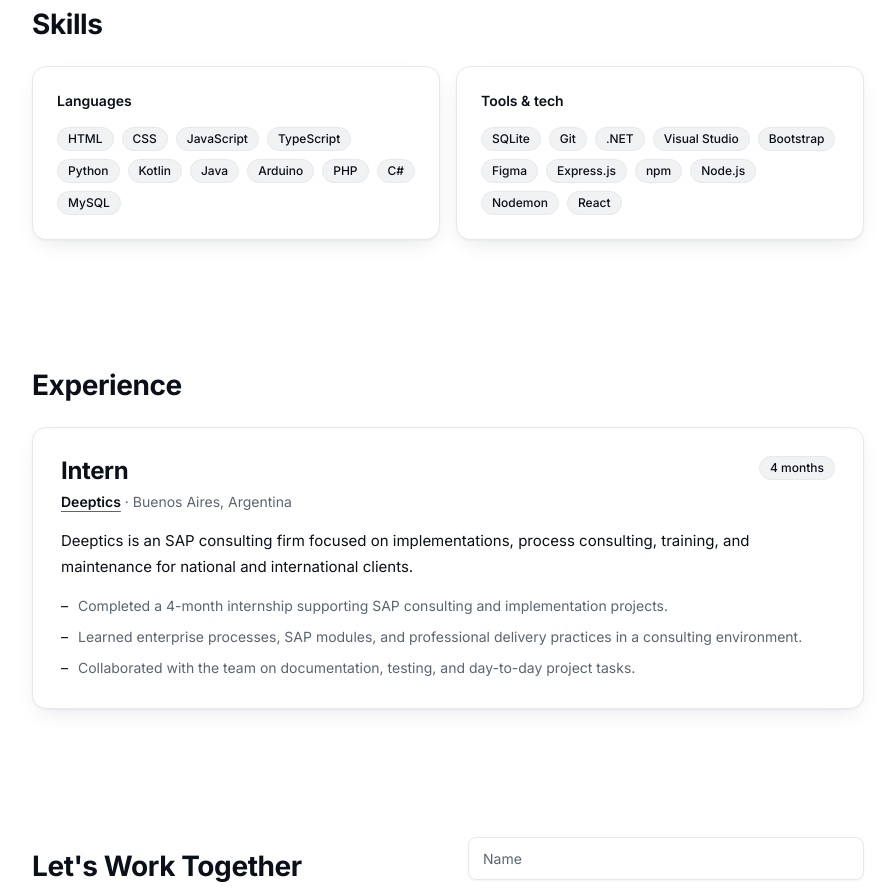
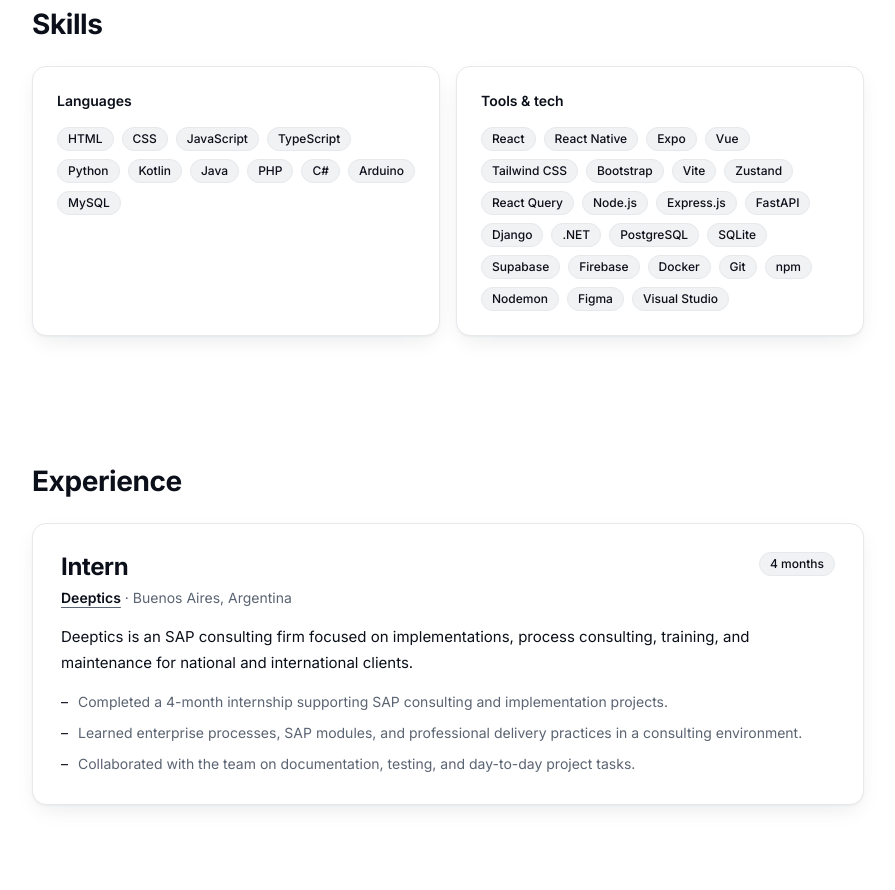
Before and after one commit to santyAlv/portfolio, a React (Vite) app: page / in a window 1280 px wide. Shown: the part 2800-3690 px from the top of the page, without its empty margins (192-1087 px from the left). Built offline with nearby package versions, Linux system fonts and the light colour scheme.

Commit message:
Update skills to match the stack used across current projects

```diff
--- a/src/constants/index.js
+++ b/src/constants/index.js
@@ -49,15 +49,12 @@ const services = [
 const languages = [
     {
         name: "HTML",
-        badge: "https://img.shields.io/badge/HTML-E34F26?style=for-the-badge&logo=html5&logoColor=white",
     },
     {
         name: "CSS",
-        badge: "https://img.shields.io/badge/CSS-1572B6?style=for-the-badge&logo=css3&logoColor=white",
     },
     {
         name: "JavaScript",
-        badge: "https://img.shields.io/badge/javascript-%23323330.svg?style=for-the-badge&logo=javascript&logoColor=%23F7DF1E",
     },
     {
         name: "TypeScript",
@@ -70,70 +67,93 @@ const languages = [
     },
     {
         name: "Java",
-        badge: "https://img.shields.io/badge/java-%23ED8B00.svg?style=for-the-badge&logo=openjdk&logoColor=black",
+    },
+    {
+        name: "PHP",
+    },
+    {
+        name: "C#",
     },
     {
         name: "Arduino",
-        badge: "https://img.shields.io/badge/-Arduino-00979D?style=for-the-badge&logo=Arduino&logoColor=white",
-    },
-    {
-        name: "PHP",
-        badge: "https://img.shields.io/badge/php-%23777BB4.svg?style=for-the-badge&logo=php&logoColor=white",
-    },
-    {
-        name: "C#",
-        badge: "https://img.shields.io/badge/c%23-%23239120.svg?style=for-the-badge&logo=csharp&logoColor=white",
     },
     {
         name: "MySQL",
-        badge: "https://img.shields.io/badge/mysql-4479A1.svg?style=for-the-badge&logo=mysql&logoColor=white",
     },
 ];
 
 const tools = [
     {
+        name: "React",
+    },
+    {
+        name: "React Native",
+    },
+    {
+        name: "Expo",
+    },
+    {
+        name: "Vue",
+    },
+    {
+        name: "Tailwind CSS",
+    },
+    {
+        name: "Bootstrap",
+    },
+    {
+        name: "Vite",
+    },
+    {
+        name: "Zustand",
+    },
+    {
+        name: "React Query",
+    },
+    {
+        name: "Node.js",
+    },
+    {
+        name: "Express.js",
+    },
+    {
+        name: "FastAPI",
+    },
+    {
+        name: "Django",
+    },
+    {
+        name: ".NET",
+    },
+    {
+        name: "PostgreSQL",
+    },
+    {
         name: "SQLite",
-        badge: "https://img.shields.io/badge/sqlite-%2307405e.svg?style=for-the-badge&logo=sqlite&logoColor=white",
+    },
+    {
+        name: "Supabase",
+    },
+    {
+        name: "Firebase",
+    },
+    {
+        name: "Docker",
     },
     {
         name: "Git",
-        badge: "https://img.shields.io/badge/Git-F05032?style=for-the-badge&logo=git&logoColor=white",
     },
     {
-        name: ".NET",
-        badge: "https://img.shields.io/badge/.NET-5C2D91?style=for-the-badge&logo=.net&logoColor=white",
+        name: "npm",
+    },
+    {
+        name: "Nodemon",
+    },
+    {
+        name: "Figma",
     },
     {
         name: "Visual Studio",
-        badge: "https://img.shields.io/badge/Visual%20Studio-5C2D91.svg?style=for-the-badge&logo=visual-studio&logoColor=white",
-    },
-    {
-        name: "Bootstrap",
-        badge: "https://img.shields.io/badge/bootstrap-%238511FA.svg?style=for-the-badge&logo=bootstrap&logoColor=white",
-    },
-    {
-        name: "Figma",
-        badge: "https://img.shields.io/badge/figma-%23F24E1E.svg?style=for-the-badge&logo=figma&logoColor=white",
-    },
-    {
-        name: "Express.js",
-        badge: "https://img.shields.io/badge/express.js-%23404d59.svg?style=for-the-badge&logo=express&logoColor=%2361DAFB",
-    },
-    {
-        name: "npm",
-        badge: "https://img.shields.io/badge/NPM-%23CB3837.svg?style=for-the-badge&logo=npm&logoColor=white",
-    },
-    {
-        name: "Node.js",
-        badge: "https://img.shields.io/badge/node.js-6DA55F?style=for-the-badge&logo=node.js&logoColor=white",
-    },
-    {
-        name: "Nodemon",
-        badge: "https://img.shields.io/badge/NODEMON-%23323330.svg?style=for-the-badge&logo=nodemon&logoColor=%BBDEAD",
-    },
-    {
-        name: "React",
-        badge: "https://img.shields.io/badge/react-%2320232a.svg?style=for-the-badge&logo=react&logoColor=%2361DAFB",
     },
 ];
 
```
